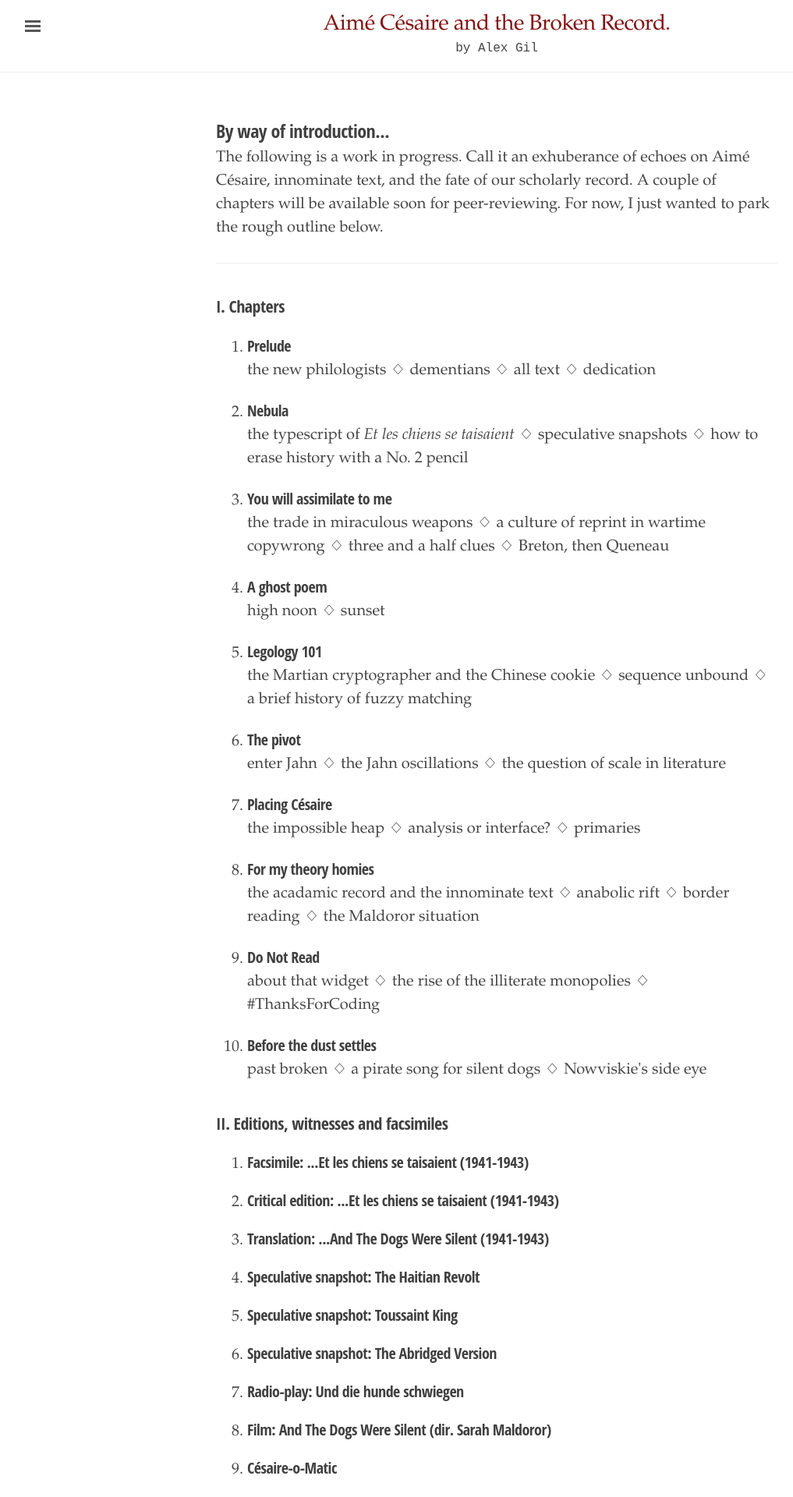
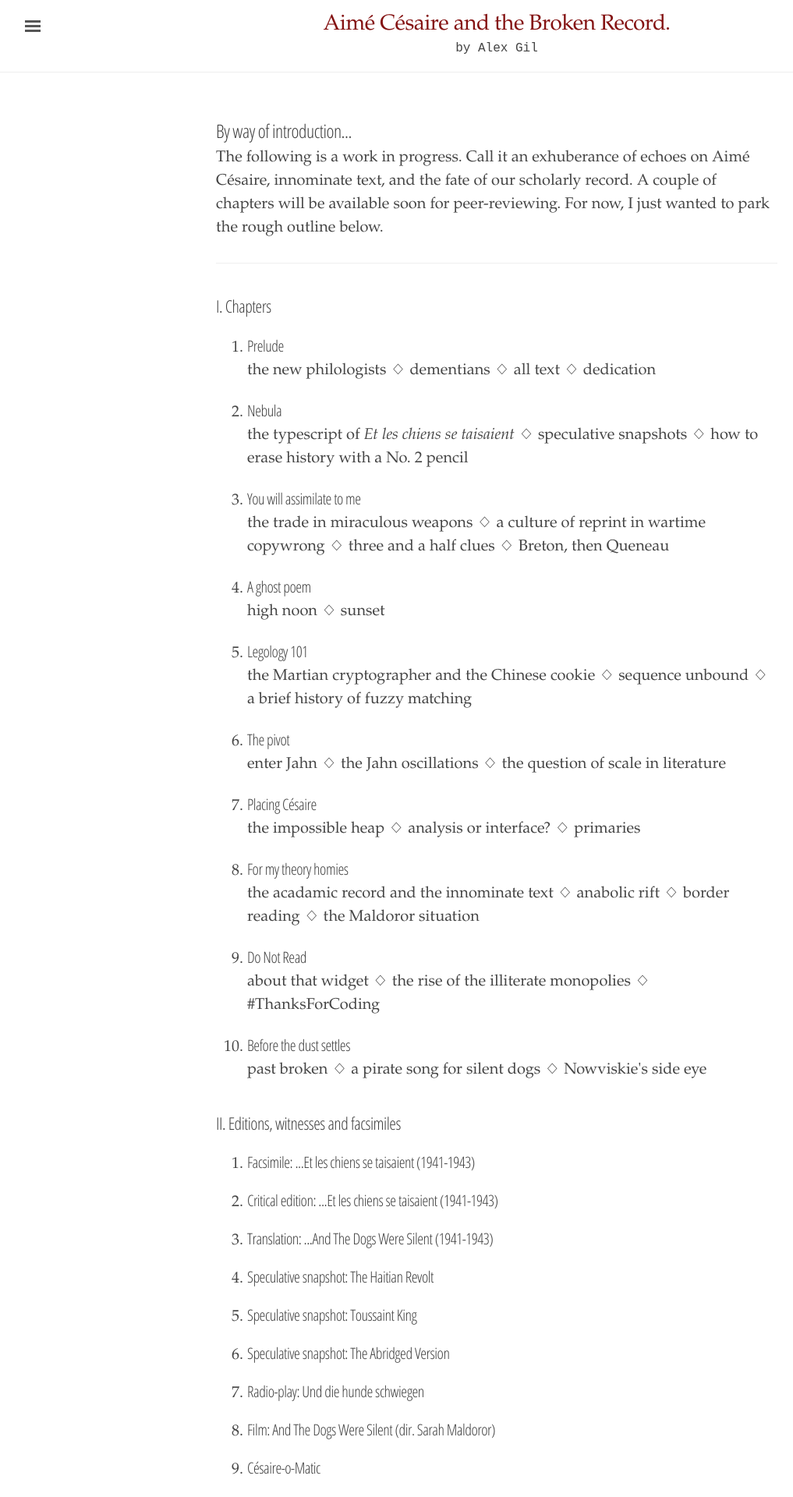
Before and after one commit to elotroalex/record, a Jekyll site: the page built from index.html, in a window 1280 px wide. Shown: the top 1920 px of the page at 78% size, without its empty margins (3-1020 px from the left). Built offline with Jekyll 4.4.1, drawn with Linux system fonts in a browser that asks for light colours.

Commit message:
re-placed google font for open sans

```diff
--- a/_includes/head.html
+++ b/_includes/head.html
@@ -1,7 +1,9 @@
 <head>
   <!-- Canonical link to help search engines -->
   <link rel="canonical" href="{{ site.baseurl }}{{ page.url }}"/>
-  <link href="https://fonts.googleapis.com/css?family=Libre+Baskerville" rel="stylesheet">
+
+  <!-- Google fonts -->
+  <link href="https://fonts.googleapis.com/css?family=Open+Sans+Condensed:300" rel="stylesheet">
 
   <!-- Basic meta elements -->
   <meta http-equiv="X-UA-Compatible" content="IE=edge"/>
```
